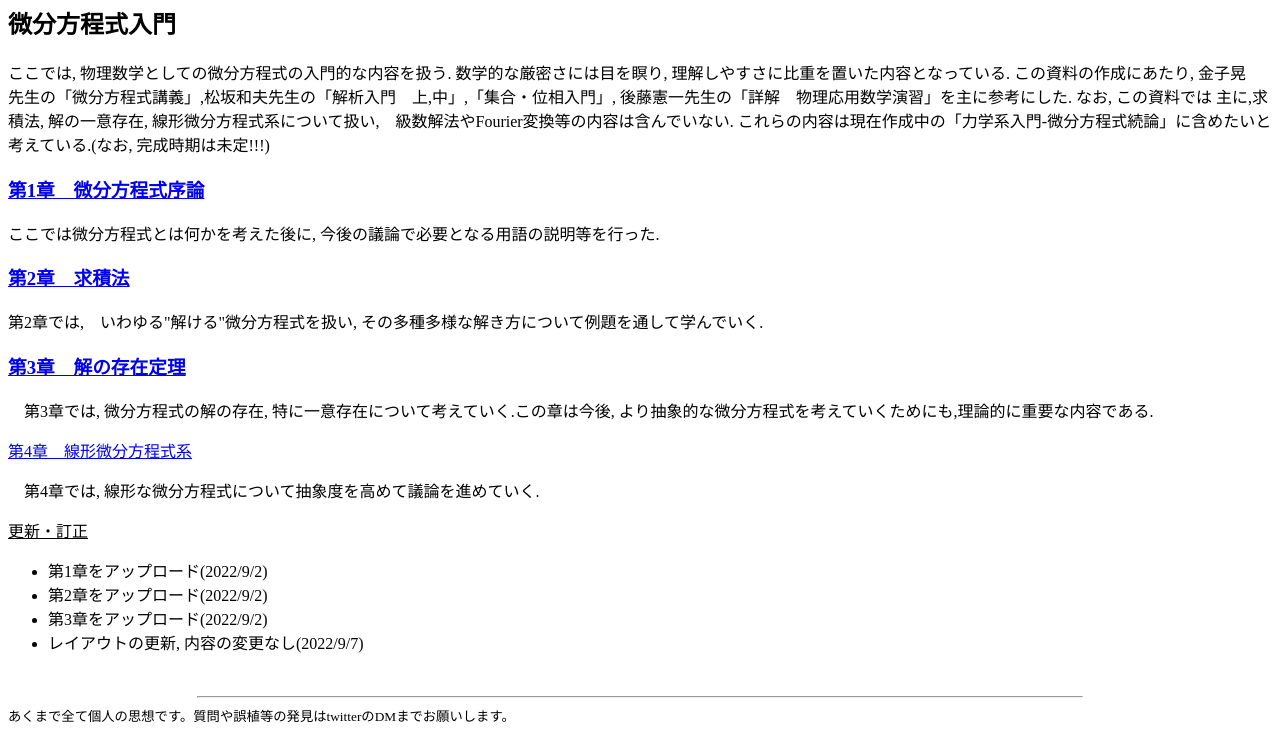
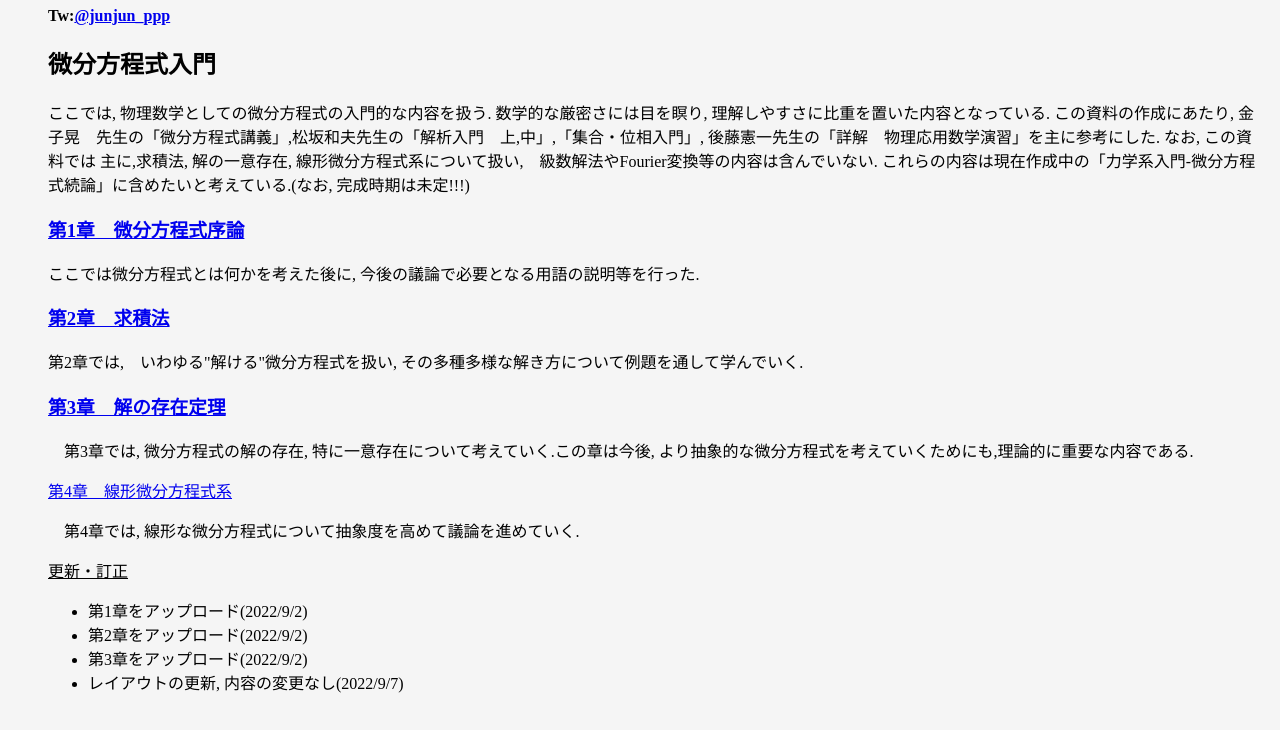
Before and after one commit to Junjun-ppp/test2, a plain HTML site: page page1.html in a window 1280 px wide. Shown: the part 108-838 px from the top of the page. Drawn offline with Linux system fonts and the light colour scheme.

Commit message:
Update page1.html

```diff
--- a/page1.html
+++ b/page1.html
@@ -5,7 +5,7 @@
 		<title>
 			人間失格、
 		</title>
-		<link rel="stylesheet" href="qmb.css" type="text/css">
+		<link rel="stylesheet" href="stylesheet.css">
 	</head>
 
 	<body>
```
